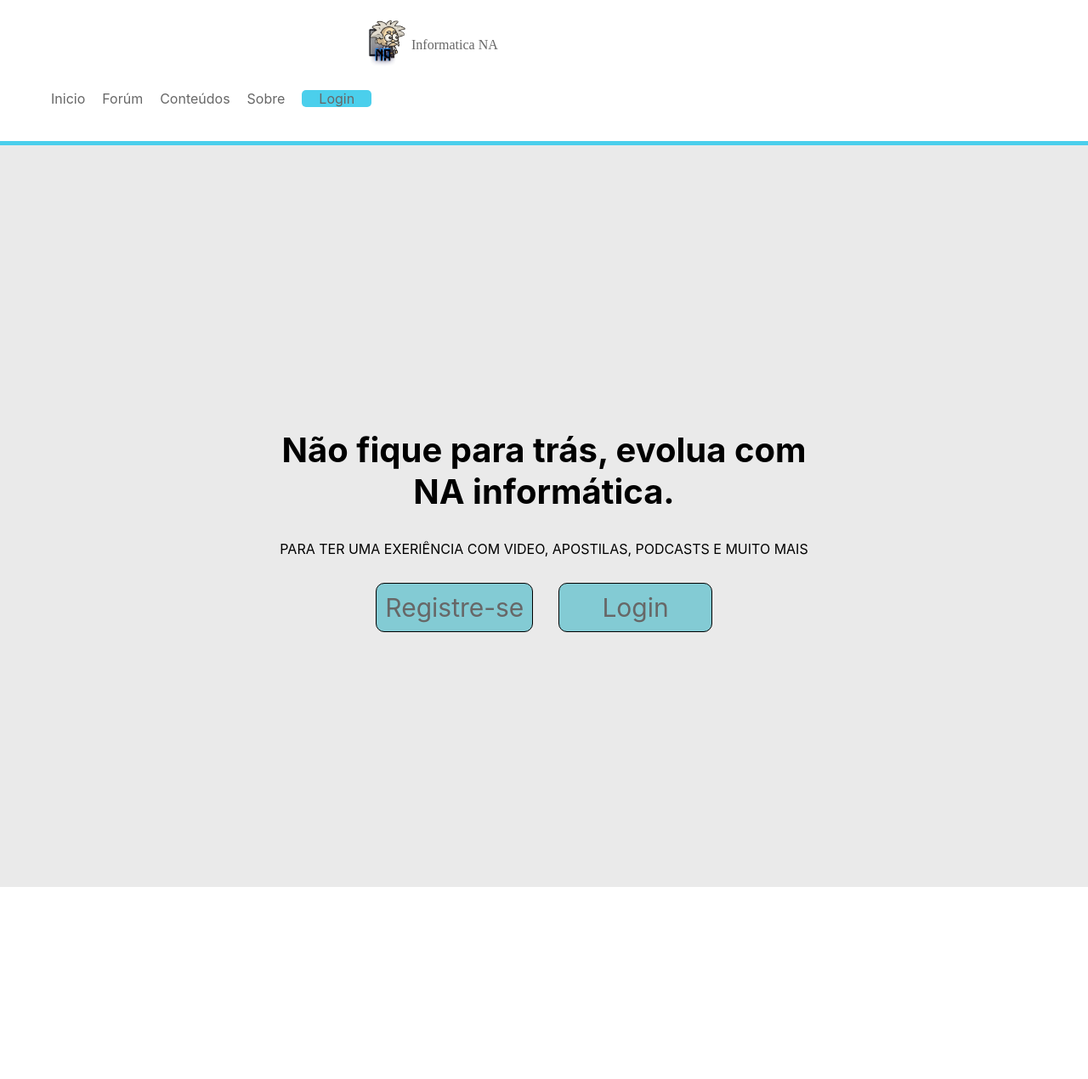
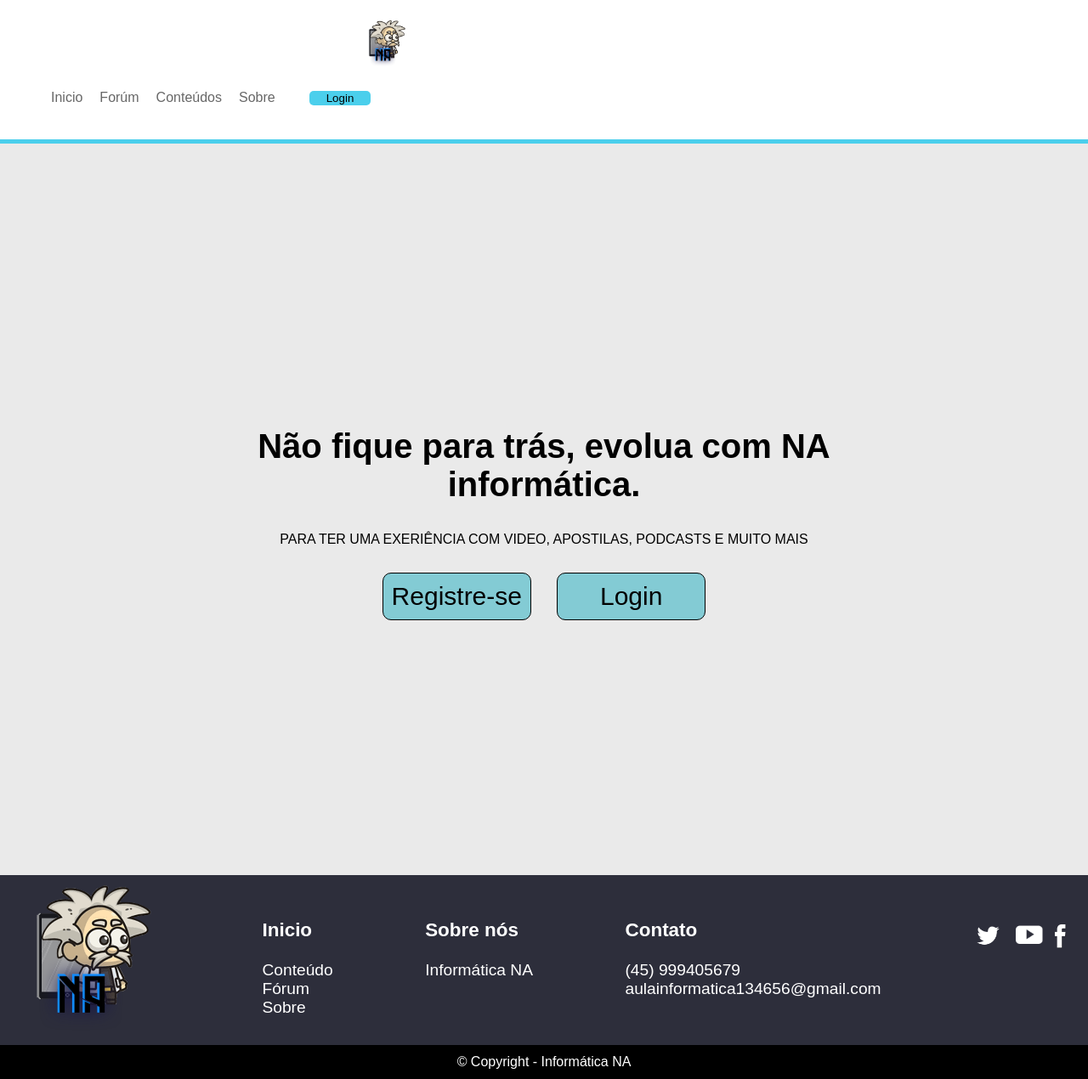
Before and after one commit to JeanRojasD/React-NA, a React (Create React App) app: page / in a window 1280 px wide. Shown: the top 1270 px of the page at 85% size. Before the commit the page ends 1044 px from the top, so only its background shows below. Built offline with nearby package versions, Linux system fonts and the light colour scheme.

Commit message:
Adicionado interação login, adicionado componente button+props

```diff
--- /dev/null
+++ b/src/components/Button/index.jsx
@@ -0,0 +1,9 @@
+import React from 'react';
+
+function button(props){
+    return(
+        <a href="/">{props.text}</a>
+    );
+}
+
+export default button;
--- a/src/components/Menu/index.css
+++ b/src/components/Menu/index.css
@@ -8,6 +8,15 @@ body, ul, p{
     margin: 0px 0px 0px 0px;
     padding: 0px;
     list-style: none;
+}
+
+button{
+    background: #ffffff;
+    border: none;
+    border-color: #ccc;
+    -webkit-border-radius: 3px;
+    -moz-border-radius: 3px;
+    border-radius: 3px;
 }
 
 .esquerda a{
--- a/src/components/Menu/index.jsx
+++ b/src/components/Menu/index.jsx
@@ -1,12 +1,13 @@
-import React from 'react';
+import React, { useState } from 'react';
 import './index.css';
 import logo from '../../assets/images/logo.png';
 
 function Menu(){
+    const [loged,setLoged]=useState(false);
     return(
         <div className="Hope">
             <div className="esquerda">
-                <a className="img" href="/"><img src={logo}></img></a>
+                <a className="img" href="/"><img src={logo} alt="logo"></img></a>
                 <a className="logo" href="/">Informatica NA</a>
             </div>
             <nav>
@@ -15,7 +16,13 @@ function Menu(){
                     <li><a href="/">Forúm</a></li>
                     <li><a href="/">Conteúdos</a></li>
                     <li><a href="/">Sobre</a></li>
-                    <li><a className="login" href="/">Login</a></li>
+                    <li>
+                    {loged&&(<p>logado</p>)}
+                    {!loged&&(
+                        <li><button className="login" onClick={()=>setLoged(!loged)}>Login</button></li>
+                    )}
+                    </li>
+
                 </ul>
             </nav>
         </div>
--- a/src/components/Rodape/index.jsx
+++ b/src/components/Rodape/index.jsx
@@ -10,30 +10,30 @@ function Rodape(){
     return(
     <footer>
         <div className="footer">
-            <div className="logo"><img src={logo}></img></div>
+            <div className="logo"><img src={logo} alt="logo"></img></div>
             <div className="itens">
-                <h3><a>Inicio</a></h3>
+                <h3><a href="/">Inicio</a></h3>
                 <ul>
-                    <li><a>Conteúdo</a></li>
-                    <li><a>Fórum</a></li>
-                    <li><a>Sobre</a></li>
+                    <li><a href="/">Conteúdo</a></li>
+                    <li><a href="/">Fórum</a></li>
+                    <li><a href="/">Sobre</a></li>
                 </ul>
             </div>
             <div className="about">
-                <h3><a>Sobre nós</a></h3>
-                <p><a>Informática NA</a></p>
+                <h3>Sobre nós</h3>
+                <p>Informática NA</p>
             </div>
             <div className="contact">
                 <ul>
-                    <h3><a>Contato</a></h3>
-                    <li><a>(45) 999405679</a></li>
-                    <li><a>aulainformatica134656@gmail.com</a></li>
+                    <h3>Contato</h3>
+                    <li>(45) 999405679</li>
+                    <li>aulainformatica134656@gmail.com</li>
                 </ul>
             </div>
             <div className="social">
-                <a><img id="tt" src={ttlogo}></img></a>
-                <a><img id="yt" src={ytlogo}></img></a>
-                <a><img id="fb" src={fblogo}></img></a>
+                <a href="/"><img id="tt" src={ttlogo} alt="twitter"></img></a>
+                <a href="/"><img id="yt" src={ytlogo} alt="youtube"></img></a>
+                <a href="/"><img id="fb" src={fblogo} alt="facebook"></img></a>
             </div>
         </div>
         <div className="copyright">
--- a/src/pages/Home/index.css
+++ b/src/pages/Home/index.css
@@ -7,6 +7,10 @@
 
 .texto h2{
     font-size: 40px;
+    color: black;
+}
+.texto p{
+    color: black;
 }
 .clicaveis{
     display: flex;
@@ -17,6 +21,7 @@
 
 .clicaveis a{
     font-size: 30px;
+    color: black;
 }
 
 .Login{
--- a/src/pages/Home/index.jsx
+++ b/src/pages/Home/index.jsx
@@ -1,6 +1,10 @@
 import React from 'react'
 import './index.css'
 import Menu from '../../components/Menu'
+import Rodape from '../../components/Rodape'
+import button from '../../components/Button'
+
+
 
 function Home(){
     return(
@@ -12,10 +16,11 @@ function Home(){
                 <p>PARA TER UMA EXERIÊNCIA COM VIDEO, APOSTILAS, PODCASTS E MUITO MAIS</p>
             </div>
             <div className="clicaveis">
-                <div className="Login"><a href="/">Registre-se</a></div>
-                <div className="Nocont"><a href="/">Login</a></div>
+                <div className="Login">{button({ text: 'Registre-se'})}</div>
+                <div className="Nocont">{button({ text: 'Login'})}</div>
             </div>
         </div>
+        <Rodape />
         </div>
     );
 }
```
